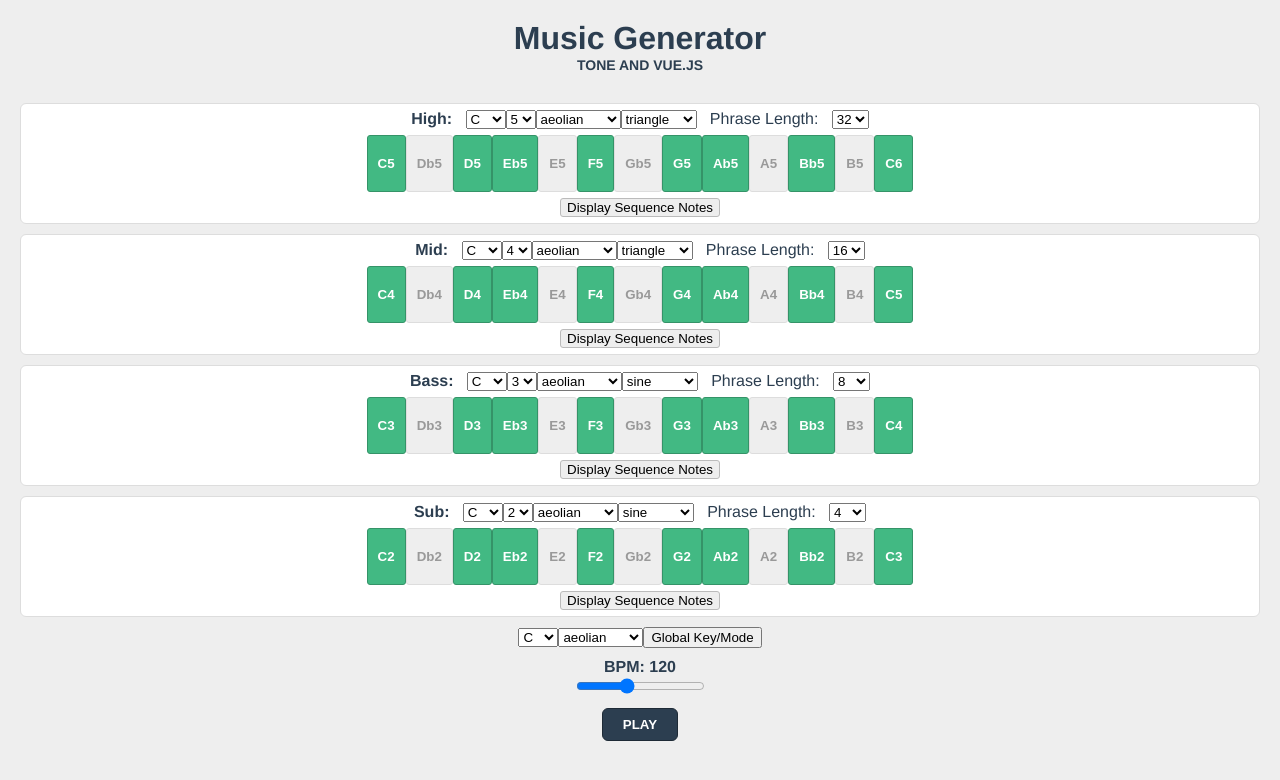
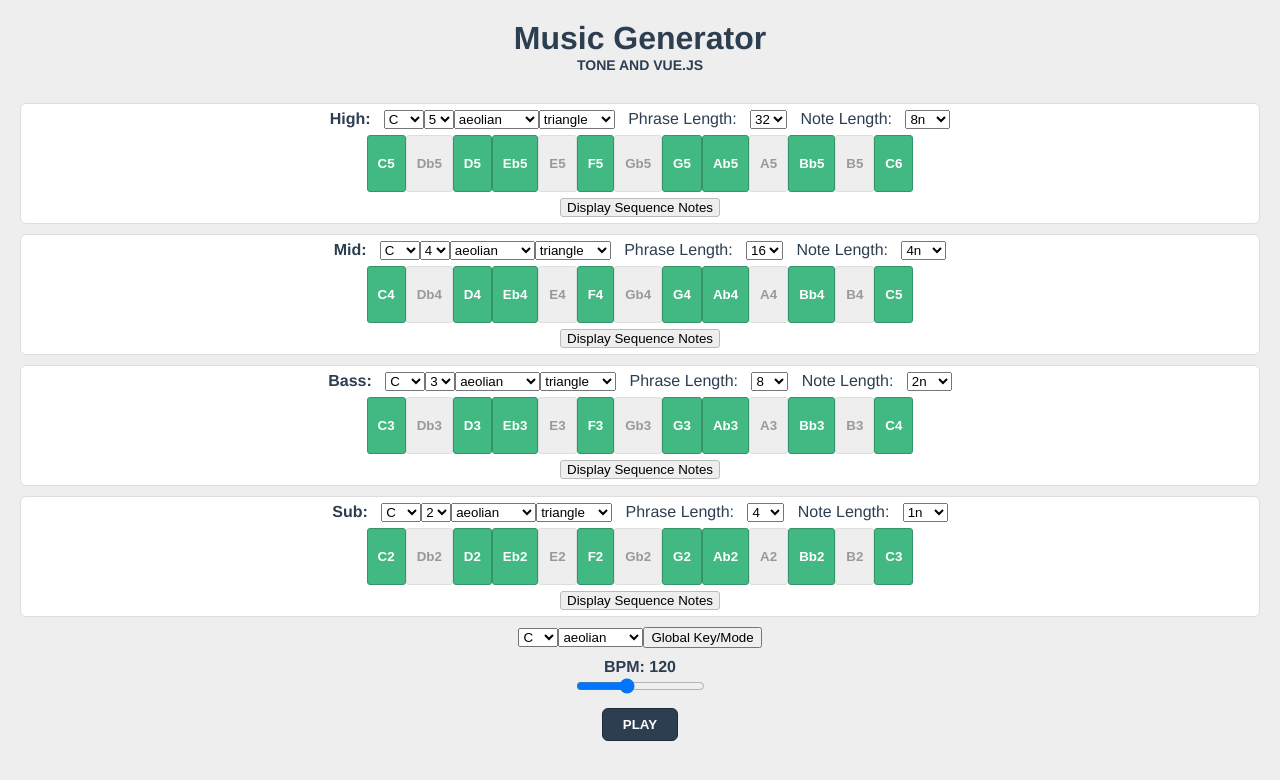
Before and after one commit to KyleTreptow/vue-tone, a Vue app: page / in a window 1280 px wide. Shown: the top 780 px of the page. Built offline with nearby package versions, Linux system fonts and the light colour scheme.

Commit message:
set defaults for seperate instruments

```diff
--- a/src/App.vue
+++ b/src/App.vue
@@ -78,10 +78,10 @@ export default {
   },
   methods: {
     play(){
-      this.$refs.high.playRandomSequence("8n")
-      this.$refs.melody.playRandomSequence("4n")
-      this.$refs.bass.playRandomSequence("2n")
-      this.$refs.sub.playRandomSequence("1n")
+      this.$refs.high.playRandomSequence()
+      this.$refs.melody.playRandomSequence()
+      this.$refs.bass.playRandomSequence()
+      this.$refs.sub.playRandomSequence()
     },
     changeBpm(bpm){
       Tone.Transport.bpm.value = bpm
--- a/src/components/Bass.vue
+++ b/src/components/Bass.vue
@@ -8,8 +8,9 @@ export default {
     return {
       name: 'Bass',
       octave: 3,
-      synthWaveForm: 'sine',
+      synthWaveForm: 'triangle',
       phraseLength: 8,
+      noteLength: "2n"
     }
   },
   methods: {}
--- a/src/components/High.vue
+++ b/src/components/High.vue
@@ -8,7 +8,8 @@ export default {
     return {
       name: 'High',
       octave: 5,
-      phraseLength: 32
+      phraseLength: 32,
+      noteLength: "8n"
     }
   },
   methods: {}
--- a/src/components/Melody.vue
+++ b/src/components/Melody.vue
@@ -8,7 +8,8 @@ export default {
     return {
       name: 'Mid',
       octave: 4,
-      phraseLength: 16
+      phraseLength: 16,
+      noteLength: "4n"
     }
   }
 }
--- a/src/components/Sub.vue
+++ b/src/components/Sub.vue
@@ -8,8 +8,9 @@ export default {
     return {
       name: 'Sub',
       octave: 2,
-      synthWaveForm: 'sine',
-      phraseLength: 4
+      synthWaveForm: 'triangle',
+      phraseLength: 4,
+      noteLength: "1n"
     }
   },
   methods: {}
--- a/src/components/_Synth.vue
+++ b/src/components/_Synth.vue
@@ -25,6 +25,16 @@
           <option value="16" key="16">16</option>
           <option value="32" key="32">32</option>
           <option value="64" key="64">64</option>
+        </select>
+        &nbsp;
+        <span>Note Length:</span>
+        &nbsp;
+        <select v-model="noteLength">
+          <option value="1n" key="1n">1n</option>
+          <option value="2n" key="2n">2n</option>
+          <option value="4n" key="4n">4n</option>
+          <option value="8n" key="8n">8n</option>
+          <option value="16n" key="16n">16n</option>
         </select>
       </div>
       <div class="block">
@@ -85,6 +95,7 @@ export default {
       octave: 4,
       activeMode: 'aeolian',
       phraseLength: 32,
+      noteLength: "8n",
       showOffKeys: true,
       playing: false,
       synthPart: null,
@@ -146,7 +157,7 @@ export default {
       this.activeKey = this.notes[Math.floor(Math.random() * notesNum)]
       this.activeMode = this.modes[Math.floor(Math.random() * modesNum)]
     },
-    playSequence(notes, d = "8n"){
+    playSequence(notes, d = this.noteLength){
       let that = this
       if (Tone.context.state !== 'running') {
         Tone.context.resume()
@@ -171,8 +182,7 @@ export default {
         this.liveNote = null
       }
     },
-    playRandomSequence(duration){
-      let d = duration || "8n"
+    playRandomSequence(d = this.noteLength){
       let seq = this.randomNotes()
       this.seqArray = seq
       this.playSequence(seq, d)
@@ -258,6 +268,9 @@ export default {
       &.live
         background-color: #2c3e50
         border-color: darken(#2c3e50, 5%)
+      &:active
+        background-color: #2c3e50
+        border-color: darken(#2c3e50, 5%)
     &.inactive.off
       display: none
   .seq-btn
```
